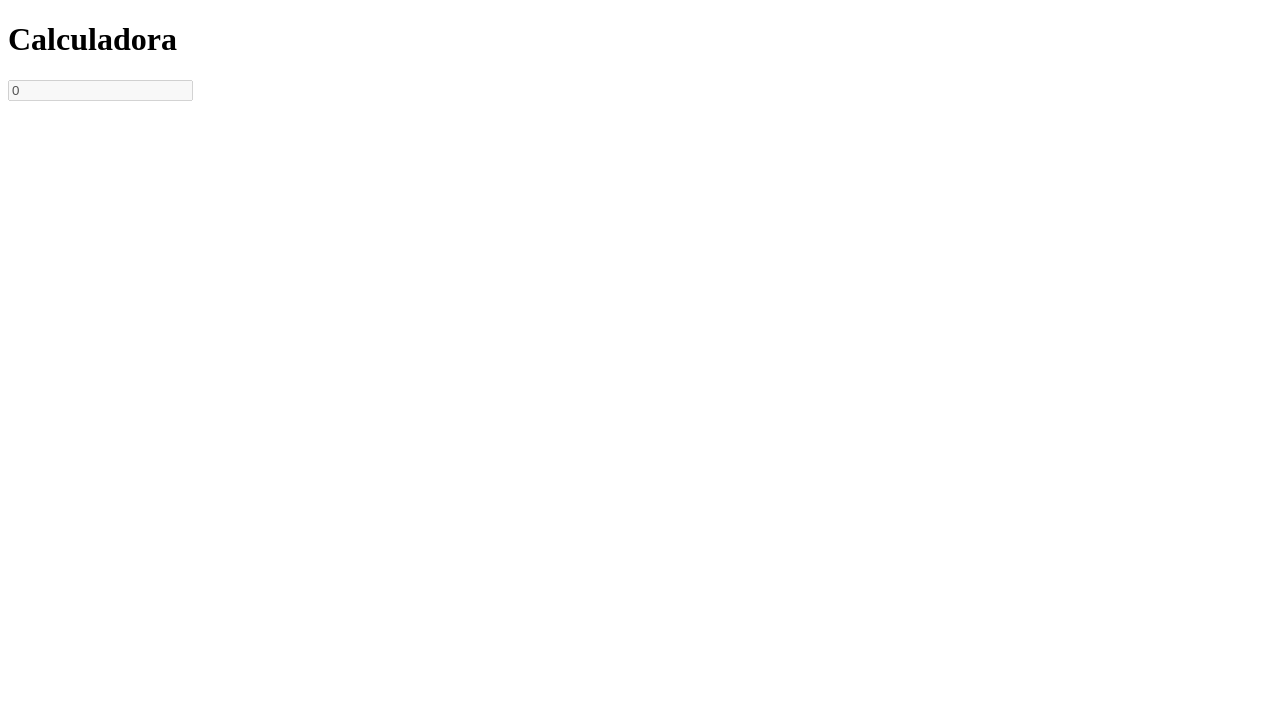
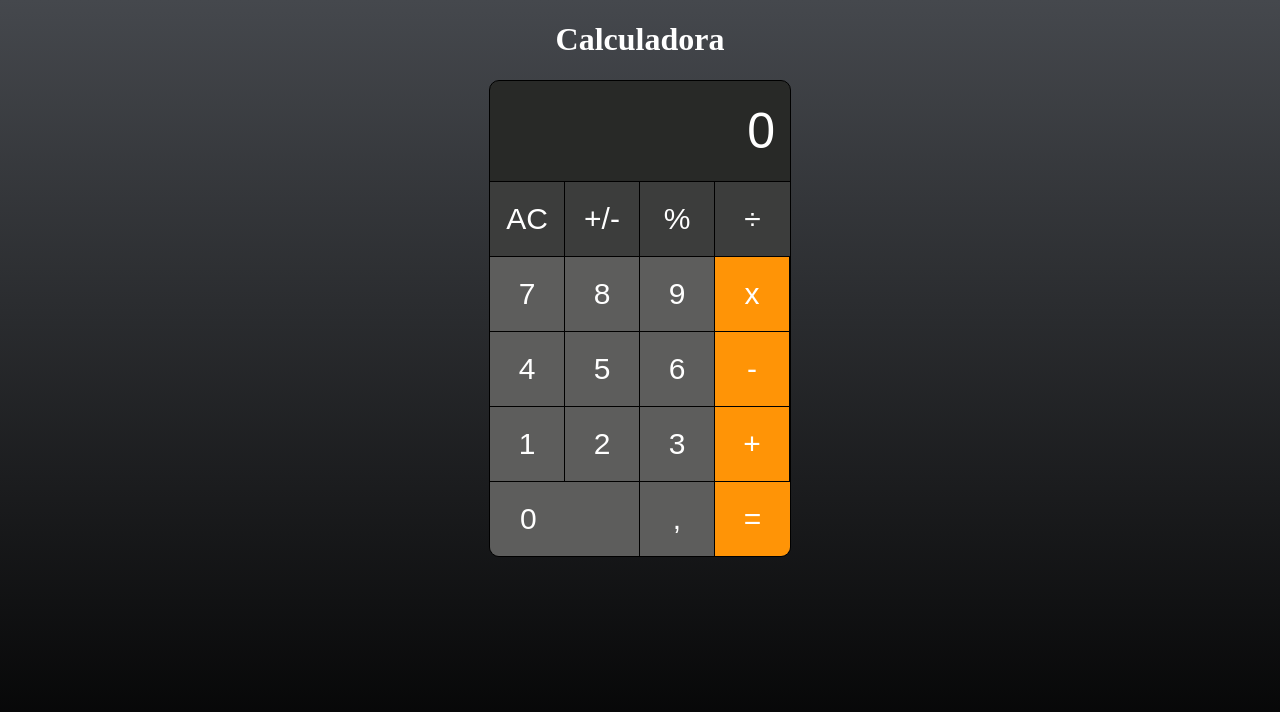
Before and after one commit to Charly1981/calculator, a plain HTML site: page index.html in a window 1280 px wide. Drawn offline with Linux system fonts and the light colour scheme.

Commit message:
Se termina el estilo

```diff
--- a/index.html
+++ b/index.html
@@ -1,17 +1,61 @@
 <!DOCTYPE html>
 <html lang="es">
-<head>
-    <meta charset="UTF-8">
-    <meta http-equiv="X-UA-Compatible" content="IE=edge">
-    <meta name="viewport" content="width=device-width, initial-scale=1.0">
+  <head>
+    <meta charset="UTF-8" />
+    <meta http-equiv="X-UA-Compatible" content="IE=edge" />
+    <meta name="viewport" content="width=device-width, initial-scale=1.0" />
     <title>Calculadora Apple - Charly</title>
-</head>
-<body>
+    <link rel="stylesheet" href="style.css" />
+  </head>
+  <body>
     <h1>Calculadora</h1>
     <div class="calculator">
-        <input class="calculator__screen" type="text" value="0" placeholder="" disabled/>
+      <input
+        class="calculator__screen"
+        type="text"
+        value="0"
+        placeholder=""
+        disabled
+      />
+      <div class="calculator__keypad">
+        <button onclick="getContentClick(event)" class="btn btn-dark">
+          AC
+        </button>
+        <button onclick="getContentClick(event)" class="btn btn-dark">
+          +/-
+        </button>
+        <button onclick="getContentClick(event)" class="btn btn-dark">%</button>
+        <button onclick="getContentClick(event)" class="btn btn-dark">÷</button>
 
+        </button>
+
+        <button onclick="getContentClick(event)" class="btn">7</button>
+        <button onclick="getContentClick(event)" class="btn">8</button>
+        <button onclick="getContentClick(event)" class="btn">9</button>
+        <button onclick="getContentClick(event)" class="btn btn-orange">
+          x
+        </button>
+
+        <button onclick="getContentClick(event)" class="btn">4</button>
+        <button onclick="getContentClick(event)" class="btn">5</button>
+        <button onclick="getContentClick(event)" class="btn">6</button>
+        <button onclick="getContentClick(event)" class="btn btn-orange">
+          -
+        </button>
+
+        <button onclick="getContentClick(event)" class="btn">1</button>
+        <button onclick="getContentClick(event)" class="btn">2</button>
+        <button onclick="getContentClick(event)" class="btn">3</button>
+        <button onclick="getContentClick(event)" class="btn btn-orange">
+          +
+        </button>
+
+        <button onclick="getContentClick(event)" class="btn btn-double">0</button>
+        <button onclick="getContentClick(event)" class="btn">,</button>
+        <button onclick="getContentClick(event)" class="btn btn-orange">
+          =
+        </button>
+      </div>
     </div>
-
-</body>
+  </body>
 </html>
--- a/style.css
+++ b/style.css
@@ -0,0 +1,76 @@
+html {
+  background: linear-gradient(to bottom, #45484d 0%, #000000 100%);
+  background-repeat: no-repeat;
+  height: 100%;
+}
+
+h1 {
+  text-align: center;
+  color: #fff;
+}
+
+.calculator {
+  width: 300px;
+  height: 475px;
+  background-color: #282927;
+  margin: 0 auto;
+  border-radius: 10px;
+  overflow: hidden;
+  border: 1px solid #000;
+  text-align: center;
+}
+
+.calculator__screen {
+  width: 90%;
+  height: 100px;
+  font-size: 50px;
+  padding: 0;
+  border: 0;
+  border-radius: 6px;
+  color: #fff;
+  text-align: right;
+  background: transparent;
+}
+
+.calculator__keypad {
+  border-top: 1px solid #000;
+}
+
+.btn {
+  background-color: #5d5d5c;
+  width: 75px;
+  height: 75px;
+  float: left;
+  font-size: 30px;
+  color: #fff;
+  border: 0;
+  font-weight: 300;
+  border-right: 1px solid #000;
+  border-bottom: 1px solid #000;
+}
+
+.btn-double {
+  width: 150px;
+  text-align: left;
+  padding-left: 30px;
+}
+
+.btn-dark {
+  background-color: #3c3d3c;
+}
+
+.btn-orange {
+  background-color: #ff9406;
+}
+
+.btn:nth-child(4),
+.btn:last-child {
+  border-right: 0;
+}
+
+.btn:focus {
+  outline: none;
+}
+.btn:active {
+  opacity: 0.5;
+}
```
Also changed, not shown: package-lock.json (added).
